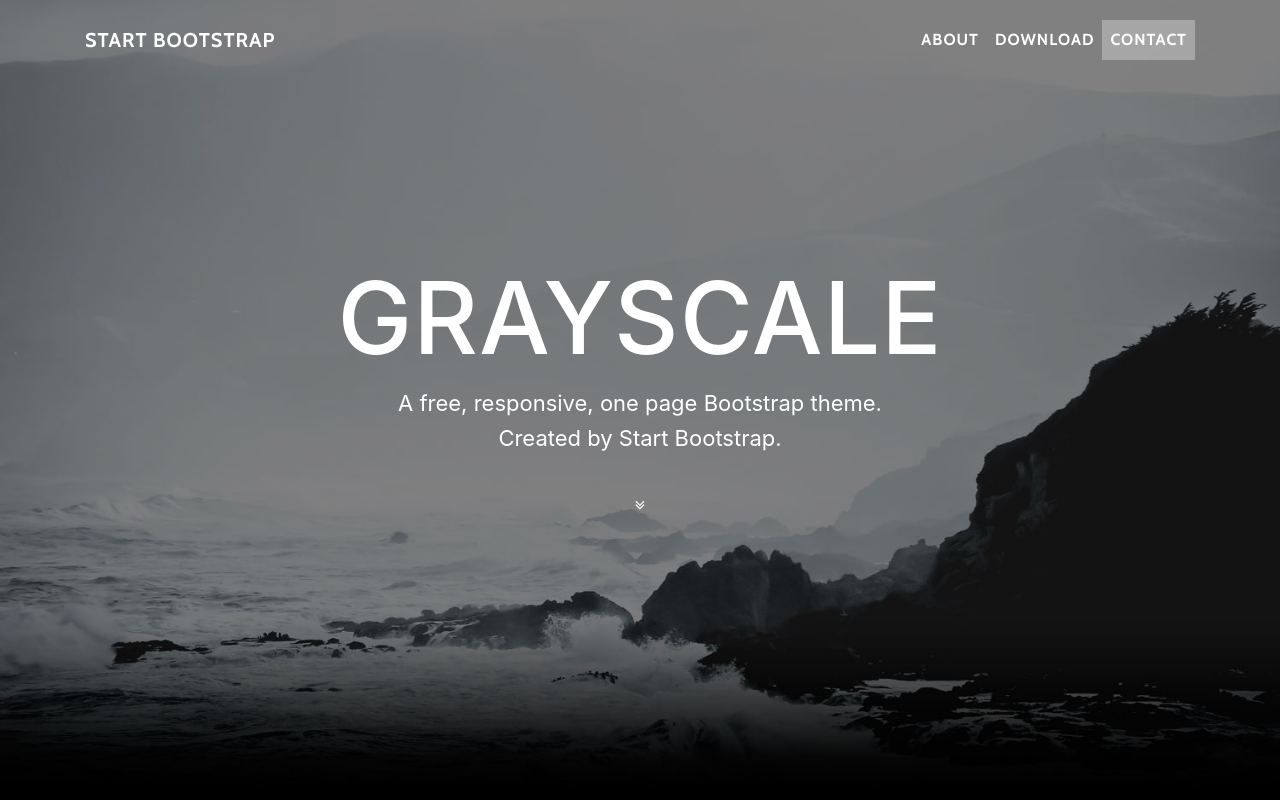
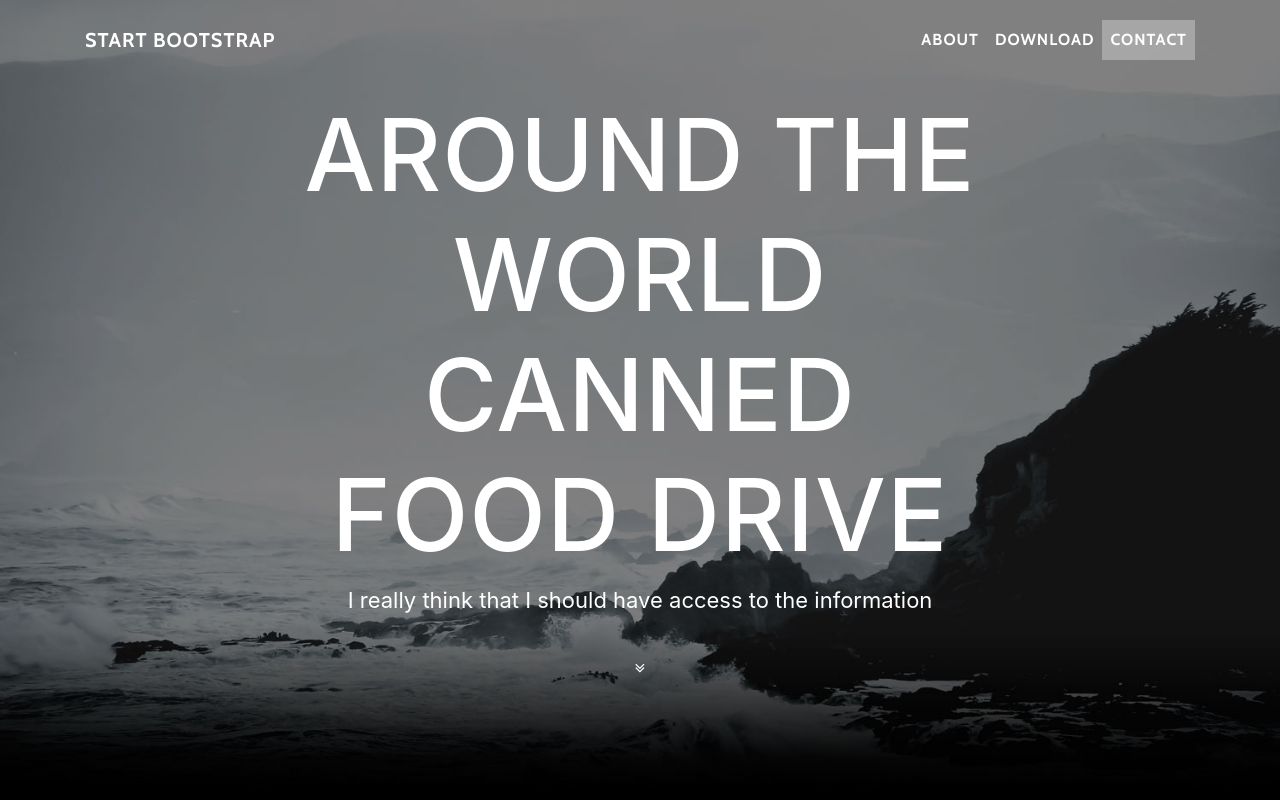
Before and after one commit to Around-The-World/Around-The-World, a website with bundled scripts: page index.html in a window 1280 px wide. Shown: the top 800 px of the page. Built offline with nearby package versions, Linux system fonts and the light colour scheme.

Commit message:
Update index.html

```diff
--- a/index.html
+++ b/index.html
@@ -8,7 +8,7 @@
     <meta name="description" content="">
     <meta name="author" content="">
 
-    <title>Grayscale - Start Bootstrap Theme</title>
+    <title>Around The World Canned Food Drive</title>
 
     <!-- Bootstrap core CSS -->
     <link href="vendor/bootstrap/css/bootstrap.min.css" rel="stylesheet">
@@ -55,9 +55,8 @@
         <div class="container">
           <div class="row">
             <div class="col-lg-8 mx-auto">
-              <h1 class="brand-heading">Grayscale</h1>
-              <p class="intro-text">A free, responsive, one page Bootstrap theme.
-                <br>Created by Start Bootstrap.</p>
+              <h1 class="brand-heading">Around The World Canned Food Drive</h1>
+              <p class="intro-text">I really think that I should have access to the information</p>
               <a href="#about" class="btn btn-circle js-scroll-trigger">
                 <i class="fa fa-angle-double-down animated"></i>
               </a>
```
